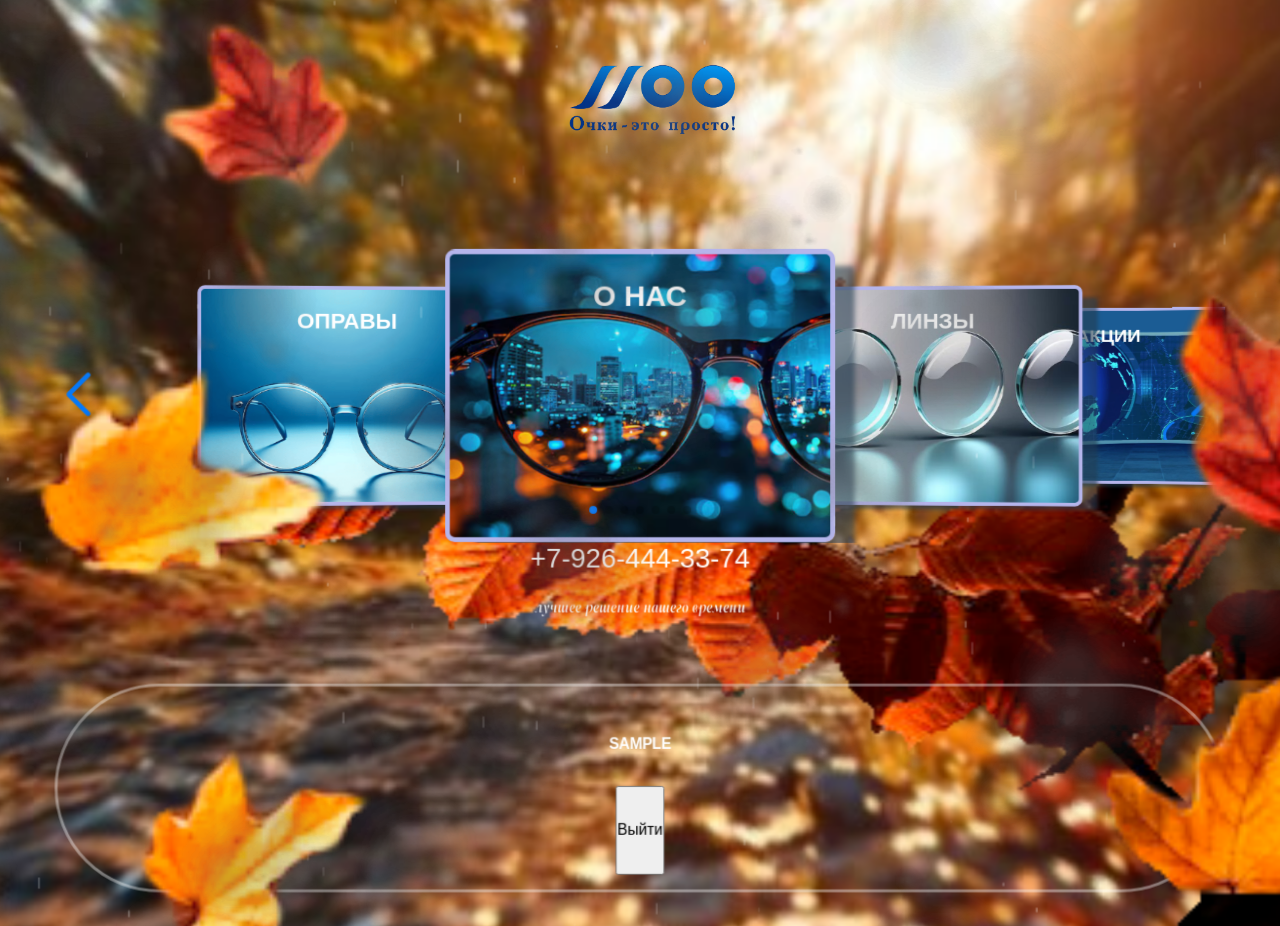
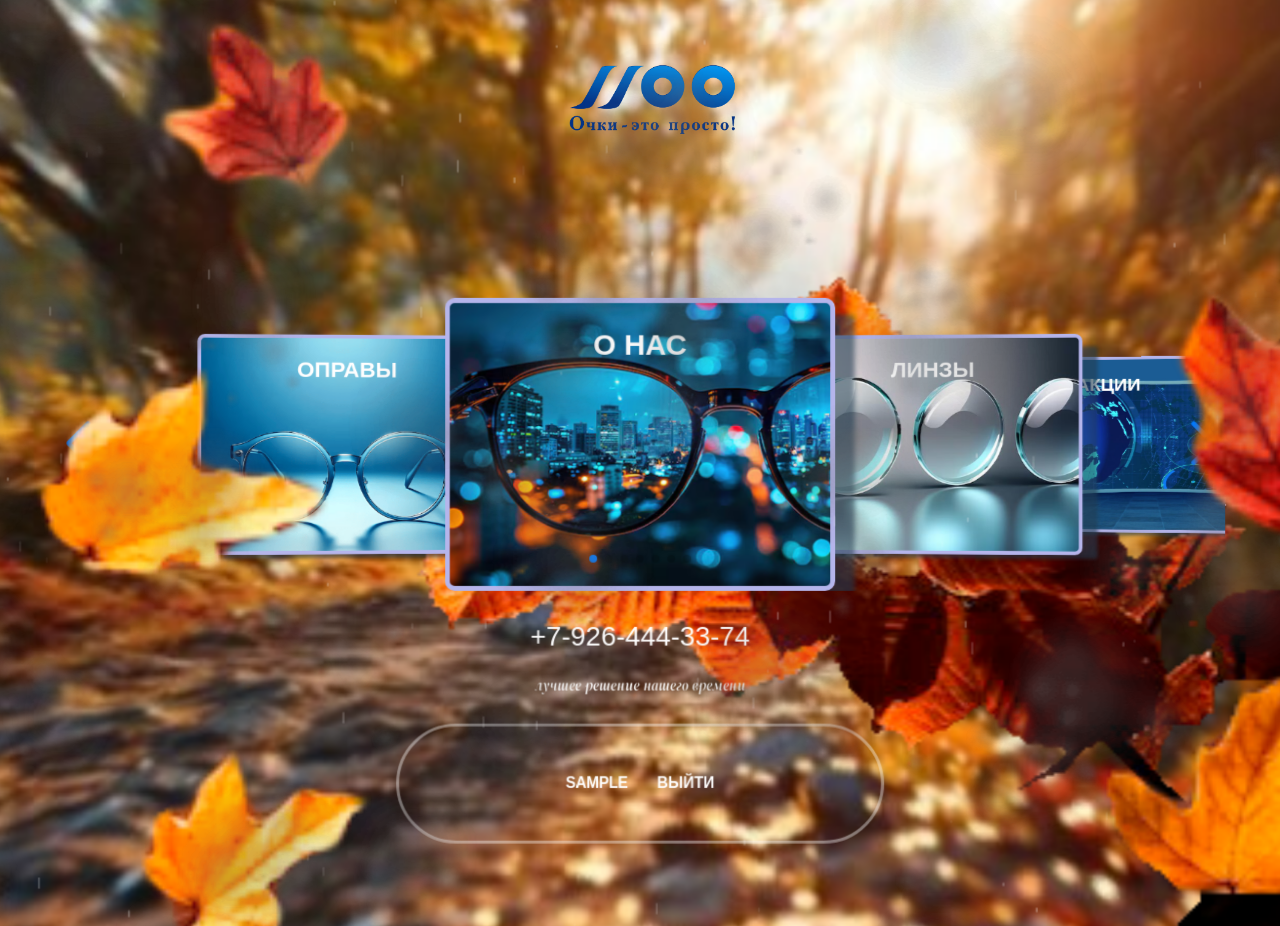
Before and after one commit to AlexVP747/-, a Django app: page / in a window 1280 px wide. Run offline with Django 5.2, Linux system fonts and the light colour scheme; the visitor is signed in with stand-in values (Sample User, id 1).

Commit message:
настройка кнопок и номера телефона

```diff
--- a/main/static/main/css/Pmain.css
+++ b/main/static/main/css/Pmain.css
@@ -89,6 +89,10 @@ body {
 	pointer-events: none;
 }
 .auth{
+	display: flex;
+	gap: 30px;
+	justify-content: center;
+	align-items: center;
 	font-family: Arial;
 	font-weight: 600;
 	text-transform: uppercase;
@@ -102,4 +106,25 @@ body {
 	outline: none;
 	cursor: pointer;
 	margin-top: calc(var(--index) * 2.5);
+	width: 500px;
+	margin: auto;
 }
+.exit{
+	background-color: transparent;
+	border: none;
+	color: #fff;
+	font-family: Arial;
+	text-transform: uppercase;
+	font-size: calc(var(--index) * .71);
+	font-weight: 600;
+}
+.exit:hover{
+	color:  rgb(255 255 255 / .4);
+}
+
+.namber-top{
+	margin-top: 30px;
+}
+.namber-phone:hover{
+	color: blue;
+}
--- a/main/templates/main/index.html
+++ b/main/templates/main/index.html
@@ -41,14 +41,14 @@
             <!-- Если нам нужна полоса прокрутки, включи ниже-->
             {% comment %} <div class="swiper-scrollbar"></div> {% endcomment %}
           </div>
-					<h3>+7-926-444-33-74</h3>
+					<h3 class="namber-top"><a class="namber-phone" href="tel:+79264443374">+7-926-444-33-74</a></h3>
 					<div class="hero-content__p"><p>лучшее решение нашего времени</p></div>
           <div class='auth'>
             {% if user.is_authenticated %}
             <a href="/login/profile">{{user.username}}</a>
             <form action="/login/logout" method='POST'>
               {% csrf_token %}
-              <input type="submit" value="Выйти">
+              <input class="exit" type="submit" value="Выйти">
             </form>
             {% else %}
             <a class="register" href="/login/">регистрация</a>
```
